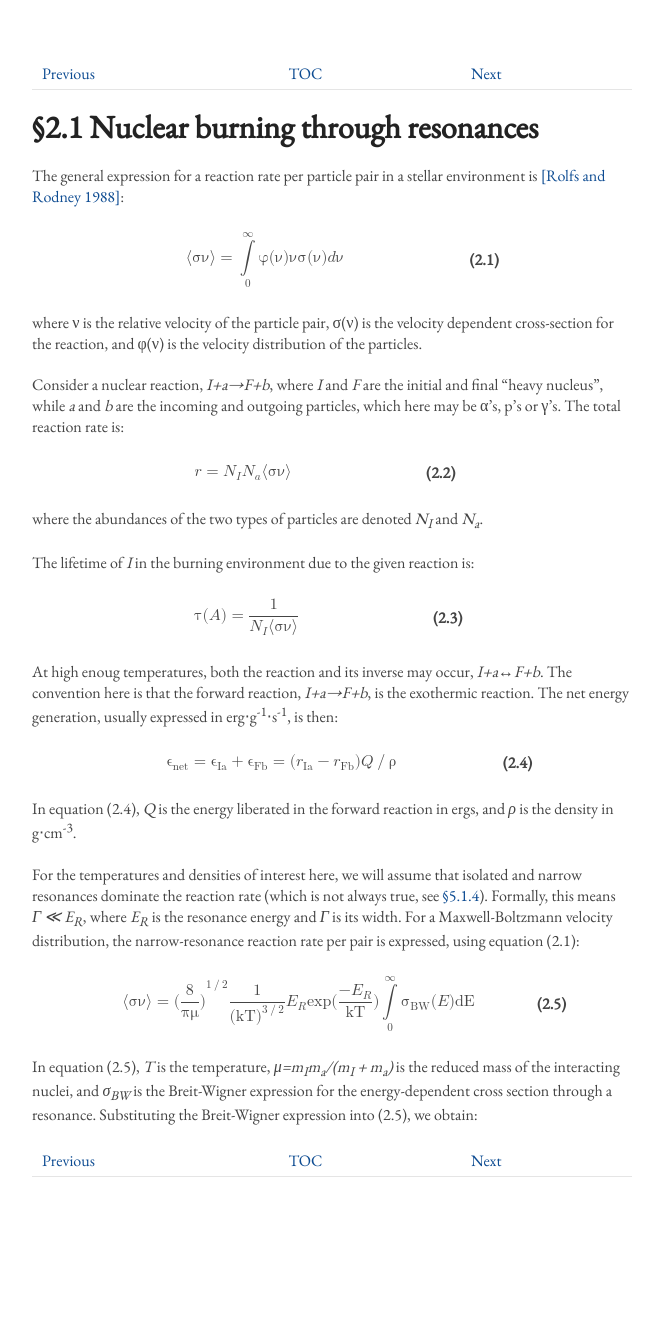
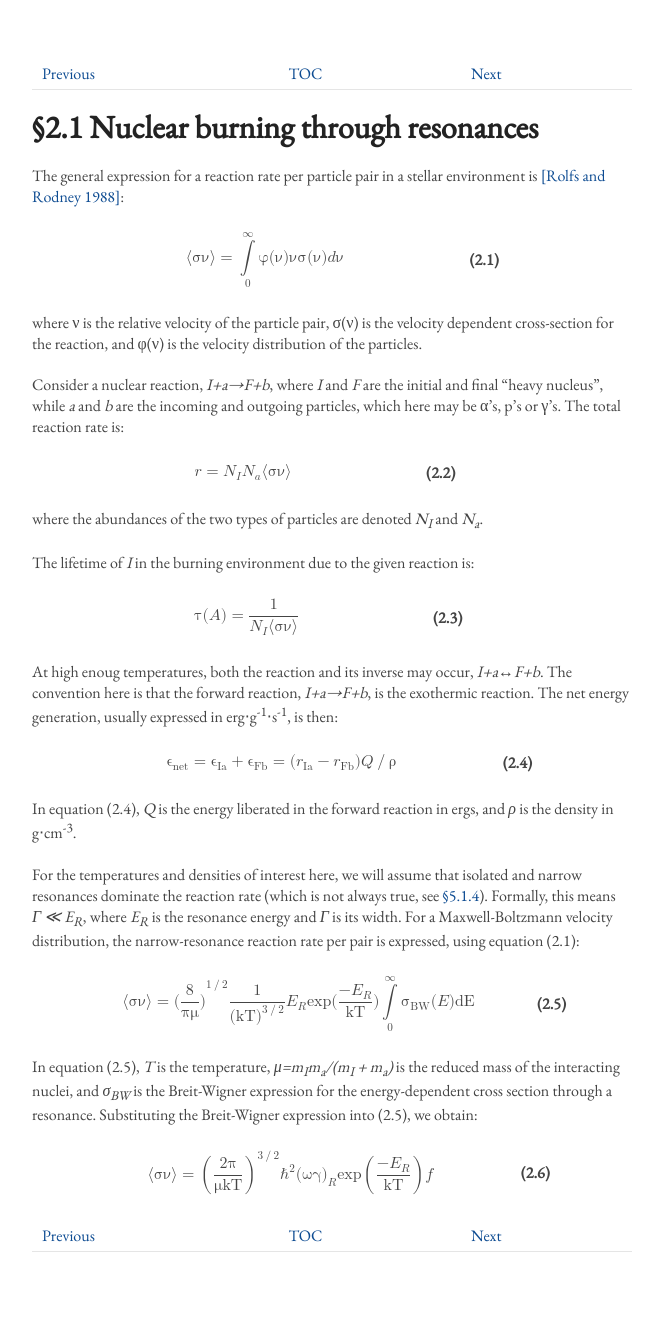
Before and after one commit to dwvisser/19ne-thesis, a Jekyll site: the page built from 2.1-nuclear-burning-through-resonances.md, in a window 1280 px wide. Shown: the whole page, without its empty margins (308-971 px from the left). Built offline with Jekyll 4.4.1, drawn with Linux system fonts in a browser that asks for light colours; before the commit the page ends 1255 px from its top, so only the background shows below that.

Commit message:
Added equation 2.6.

```diff
--- a/2.1-nuclear-burning-through-resonances.md
+++ b/2.1-nuclear-burning-through-resonances.md
@@ -353,3 +353,89 @@ is the reduced mass of the interacting nuclei, and
 <span class="equation">σ<sub>BW</sub></span> is the Breit-Wigner expression
 for the energy-dependent cross section through a resonance. Substituting the
 Breit-Wigner expression into (2.5), we obtain:
+
+<table class="equation">
+	<tr>
+		<td>
+			<math xmlns="http://www.w3.org/1998/Math/MathML" display="block">
+			 <semantics>
+			  <mrow>
+			   <mrow>
+			    <mrow>
+			     <mo fence="true" stretchy="false">⟨</mo>
+			     <mrow>
+			      <mrow>
+			       <mi mathvariant="normal">σ</mi>
+			       <mi mathvariant="normal">ν</mi>
+			      </mrow>
+			     </mrow>
+			     <mo fence="true" stretchy="false">⟩</mo>
+			    </mrow>
+			    <mo stretchy="false">=</mo>
+			    <msup>
+			     <mrow>
+			      <mo fence="true" stretchy="true">(</mo>
+			      <mrow>
+			       <mfrac>
+			        <mrow>
+			         <mn>2</mn>
+			         <mi mathvariant="normal">π</mi>
+			        </mrow>
+			        <mrow>
+			         <mi mathvariant="normal">μ</mi>
+			         <mi mathvariant="italic">kT</mi>
+			        </mrow>
+			       </mfrac>
+			      </mrow>
+			      <mo fence="true" stretchy="true">)</mo>
+			     </mrow>
+			     <mrow>
+			      <mn>3</mn>
+			      <mo stretchy="false">/</mo>
+			      <mn>2</mn>
+			     </mrow>
+			    </msup>
+			   </mrow>
+			   <msup>
+			    <mi mathvariant="normal">ℏ</mi>
+			    <mn>2</mn>
+			   </msup>
+			   <msub>
+			    <mrow>
+			     <mo fence="true" stretchy="false">(</mo>
+			     <mrow>
+			      <mrow>
+			       <mi mathvariant="normal">ω</mi>
+			       <mi mathvariant="normal">γ</mi>
+			      </mrow>
+			     </mrow>
+			     <mo fence="true" stretchy="false">)</mo>
+			    </mrow>
+			    <mi>R</mi>
+			   </msub>
+			   <mi>exp</mi>
+			   <mrow>
+			    <mo fence="true" stretchy="true">(</mo>
+			    <mrow>
+			     <mfrac>
+			      <mrow>
+			       <mo stretchy="false">−</mo>
+			       <msub>
+			        <mi>E</mi>
+			        <mi>R</mi>
+			       </msub>
+			      </mrow>
+			      <mi mathvariant="italic">kT</mi>
+			     </mfrac>
+			    </mrow>
+			    <mo fence="true" stretchy="true">)</mo>
+			   </mrow>
+			   <mi>f</mi>
+			  </mrow>
+			  <annotation encoding="StarMath 5.0">langle %sigma %nu rangle = left (  {2 %pi} over { %mu kT}  right ) ^{3/2} hbar^2 ( %omega %gamma ) _R exp left ( - {E_R} over {kT} right ) f</annotation>
+			 </semantics>
+			</math>
+		</td>
+		<a name="eqn1.2"><th>(2.6)</th></a>
+	</tr>
+</table>
```
Also changed, not shown: 4 other files.
